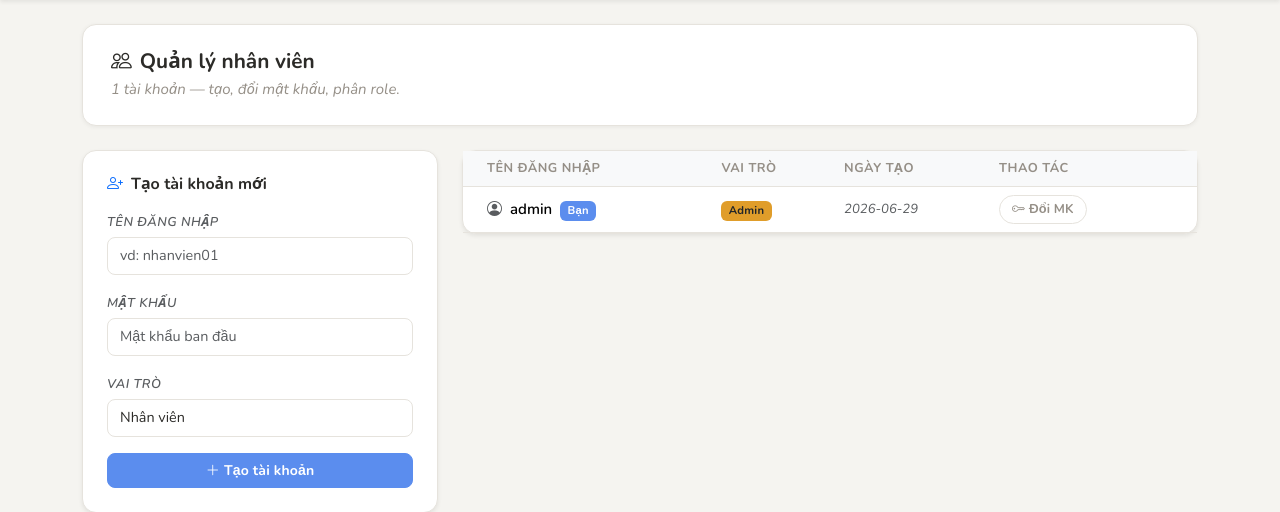
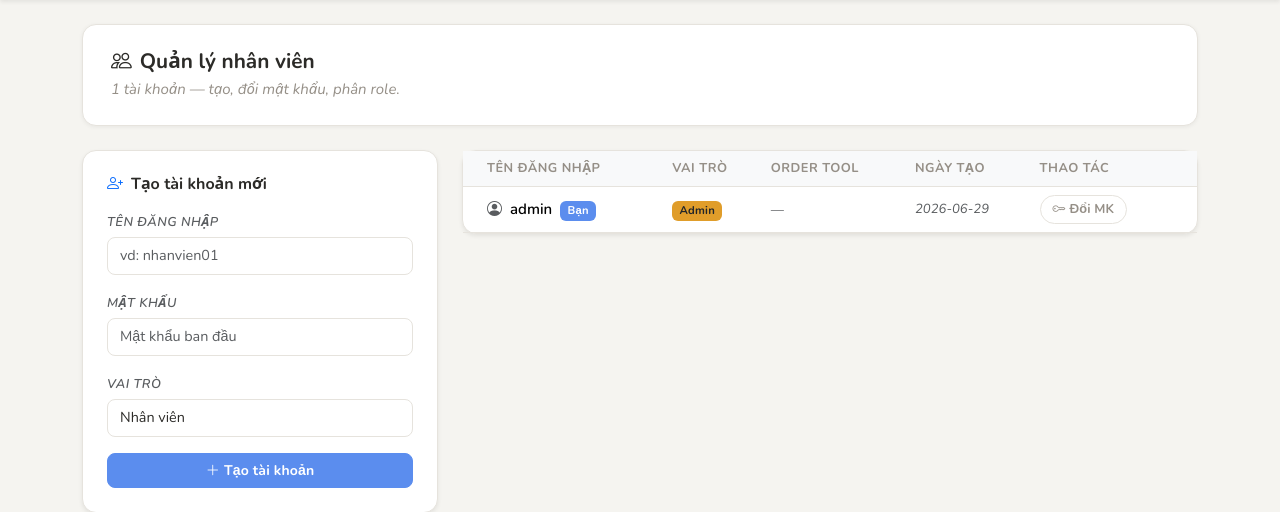
Before and after one commit to Busybee007/Fb-content-tool, a Flask app: page /admin/users in a window 1280 px wide. Shown: the part 53-565 px from the top of the page. Run offline with Flask 3, Linux system fonts and the light colour scheme; a user stored in the database is signed in; data comes from the database, SQL or seed files in the repository; some libraries are stand-ins or nearby versions.

Commit message:
Add Order Tool permission: admin can grant per-user access
- db.py: can_order column + migration + set_user_can_order()
- auth.py: User.can_order field + order_required decorator
- app.py: /order-tool uses order_required; toggle_order action in admin_users
- admin_users.html: Order Tool column with toggle button
- base.html: hide Đặt hàng nav for unauthorized users

Co-Authored-By: Claude Sonnet 4.6 <noreply@anthropic.com>

```diff
--- a/app.py
+++ b/app.py
@@ -25,7 +25,7 @@ from flask_login import current_user, login_required, login_user, logout_user
 from werkzeug.utils import secure_filename
 
 import db
-from auth import User, admin_required, login_manager, page_access_required
+from auth import User, admin_required, login_manager, order_required, page_access_required
 from services.excel_import import parse_excel
 from services.page_allocator import DAYS, DEFAULT_PER_DAY, allocate_page_week
 
@@ -543,6 +543,16 @@ def admin_users():
                 db.update_user_password(user_id, new_pw)
                 flash("Đã đổi mật khẩu.", "success")
 
+        elif action == "toggle_order":
+            user_id = request.form.get("user_id", type=int)
+            if user_id:
+                target = db.get_user_by_id(user_id)
+                if target:
+                    new_val = not bool(target.get("can_order", 0))
+                    db.set_user_can_order(user_id, new_val)
+                    state = "bật" if new_val else "tắt"
+                    flash(f"Đã {state} quyền Order Tool cho '{target['username']}'.", "success")
+
         elif action == "delete":
             user_id = request.form.get("user_id", type=int)
             if user_id == current_user.id:
@@ -946,7 +956,7 @@ def _current_monday():
 # ── Order Tool ────────────────────────────────────────────────────────────────
 
 @app.route("/order-tool", methods=["GET", "POST"])
-@login_required
+@order_required
 def order_tool():
     supplier_count = db.count_supplier_map()
 
--- a/auth.py
+++ b/auth.py
@@ -16,6 +16,7 @@ class User:
         self.id = data["id"]
         self.username = data["username"]
         self.role = data["role"]
+        self.can_order = bool(data.get("can_order", 0))
 
     # Flask-Login interface
     is_authenticated = True
@@ -41,6 +42,17 @@ def admin_required(f):
     return login_required(decorated)
 
 
+def order_required(f):
+    @wraps(f)
+    def decorated(*args, **kwargs):
+        if not current_user.is_authenticated:
+            abort(403)
+        if current_user.role != "admin" and not current_user.can_order:
+            abort(403)
+        return f(*args, **kwargs)
+    return login_required(decorated)
+
+
 def page_access_required(f):
     """Decorator for routes that have a <page_id> param — checks user has access."""
     @wraps(f)
--- a/db.py
+++ b/db.py
@@ -15,6 +15,7 @@ CREATE TABLE IF NOT EXISTS users (
     username      TEXT UNIQUE NOT NULL,
     password_hash TEXT NOT NULL,
     role          TEXT NOT NULL DEFAULT 'employee',
+    can_order     INTEGER NOT NULL DEFAULT 0,
     created_at    TEXT DEFAULT CURRENT_TIMESTAMP
 );
 
@@ -166,6 +167,10 @@ def init_db():
 
 def _migrate(conn):
     """Add new columns to existing tables without losing data."""
+    user_cols = {r[1] for r in conn.execute("PRAGMA table_info(users)").fetchall()}
+    if "can_order" not in user_cols:
+        conn.execute("ALTER TABLE users ADD COLUMN can_order INTEGER NOT NULL DEFAULT 0")
+
     cols = {r[1] for r in conn.execute("PRAGMA table_info(schedule_slots)").fetchall()}
     if "media_type" not in cols:
         conn.execute("ALTER TABLE schedule_slots ADD COLUMN media_type TEXT DEFAULT ''")
@@ -872,6 +877,11 @@ def save_product_content(ma_vach, caption, media_type, media_value, post_time):
 
 # ── Order Tool: supplier mapping ──────────────────────────────────────────────
 
+def set_user_can_order(user_id, value: bool):
+    with get_db() as conn:
+        conn.execute("UPDATE users SET can_order = ? WHERE id = ?", (1 if value else 0, user_id))
+
+
 def upsert_supplier_map(rows):
     """rows: list of (barcode, product_name, supplier)"""
     with get_db() as conn:
--- a/templates/admin_users.html
+++ b/templates/admin_users.html
@@ -48,6 +48,7 @@
                         <tr>
                             <th class="ps-4">Tên đăng nhập</th>
                             <th>Vai trò</th>
+                            <th>Order Tool</th>
                             <th>Ngày tạo</th>
                             <th class="pe-4">Thao tác</th>
                         </tr>
@@ -66,6 +67,24 @@
                                 <span class="badge bg-warning text-dark">Admin</span>
                                 {% else %}
                                 <span class="badge bg-secondary">Nhân viên</span>
+                                {% endif %}
+                            </td>
+                            <td>
+                                {% if user.role == 'admin' %}
+                                <span class="text-muted small">—</span>
+                                {% else %}
+                                <form method="POST" class="d-inline">
+                                    <input type="hidden" name="action" value="toggle_order">
+                                    <input type="hidden" name="user_id" value="{{ user.id }}">
+                                    <button type="submit"
+                                            class="btn btn-sm {% if user.can_order %}btn-success{% else %}btn-outline-secondary{% endif %}">
+                                        {% if user.can_order %}
+                                        <i class="bi bi-check-circle me-1"></i>Có
+                                        {% else %}
+                                        <i class="bi bi-x-circle me-1"></i>Không
+                                        {% endif %}
+                                    </button>
+                                </form>
                                 {% endif %}
                             </td>
                             <td class="text-muted small">{{ user.created_at[:10] }}</td>
--- a/templates/base.html
+++ b/templates/base.html
@@ -48,12 +48,14 @@
                             <i class="bi bi-file-earmark-arrow-up me-1"></i>Upload Excel
                         </a>
                     </li>
+                    {% if current_user.role == 'admin' or current_user.can_order %}
                     <li class="nav-item">
                         <a class="nav-link{% if request.path.startswith('/order-tool') %} active fw-semibold{% endif %}"
                            href="{{ url_for('order_tool') }}">
                             <i class="bi bi-cart-check me-1"></i>Đặt hàng
                         </a>
                     </li>
+                    {% endif %}
                     <li class="nav-item dropdown">
                         <a class="nav-link dropdown-toggle{% if request.path.startswith('/admin') %} active fw-semibold{% endif %}"
                            href="#" data-bs-toggle="dropdown">
```
